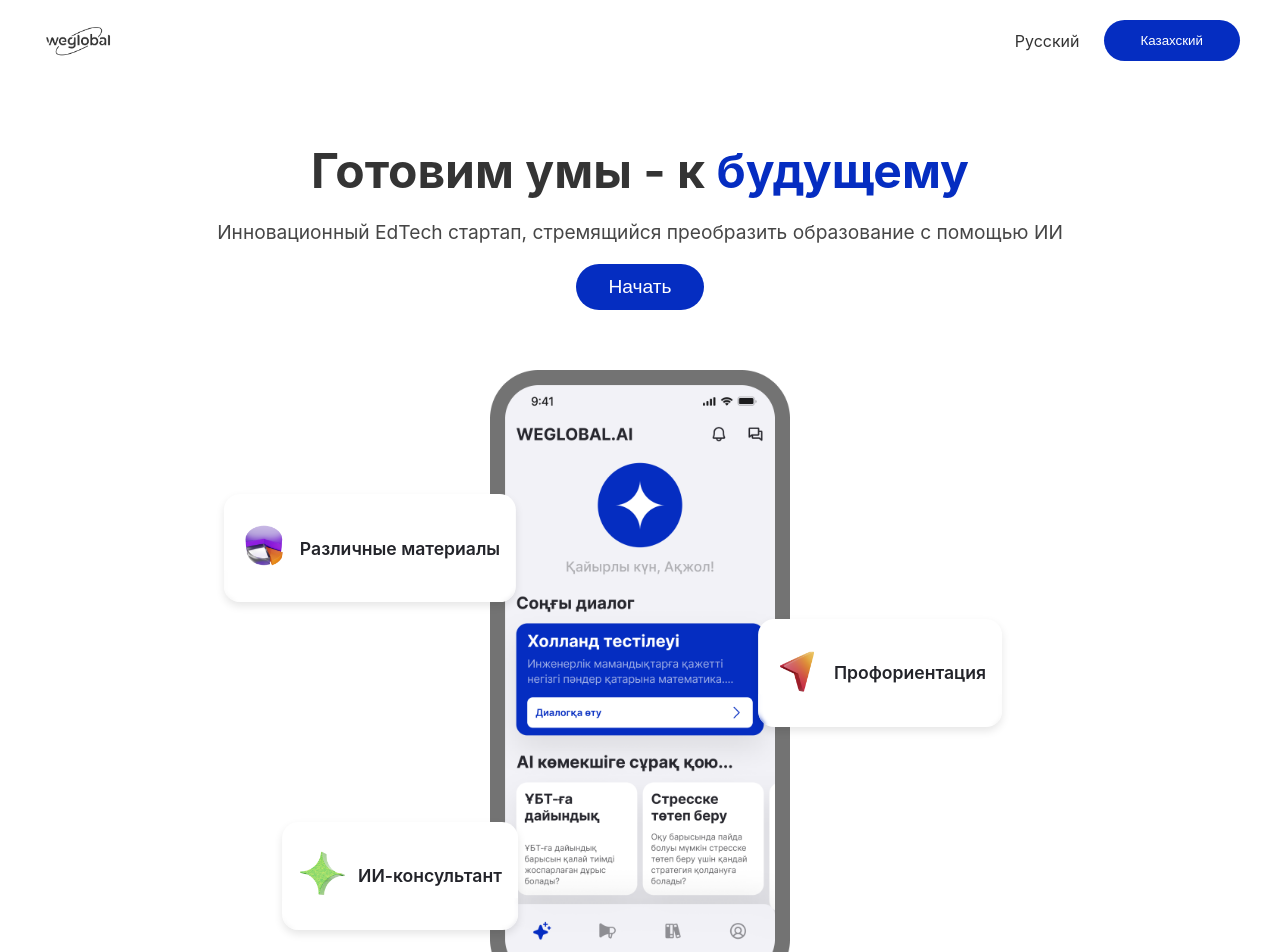
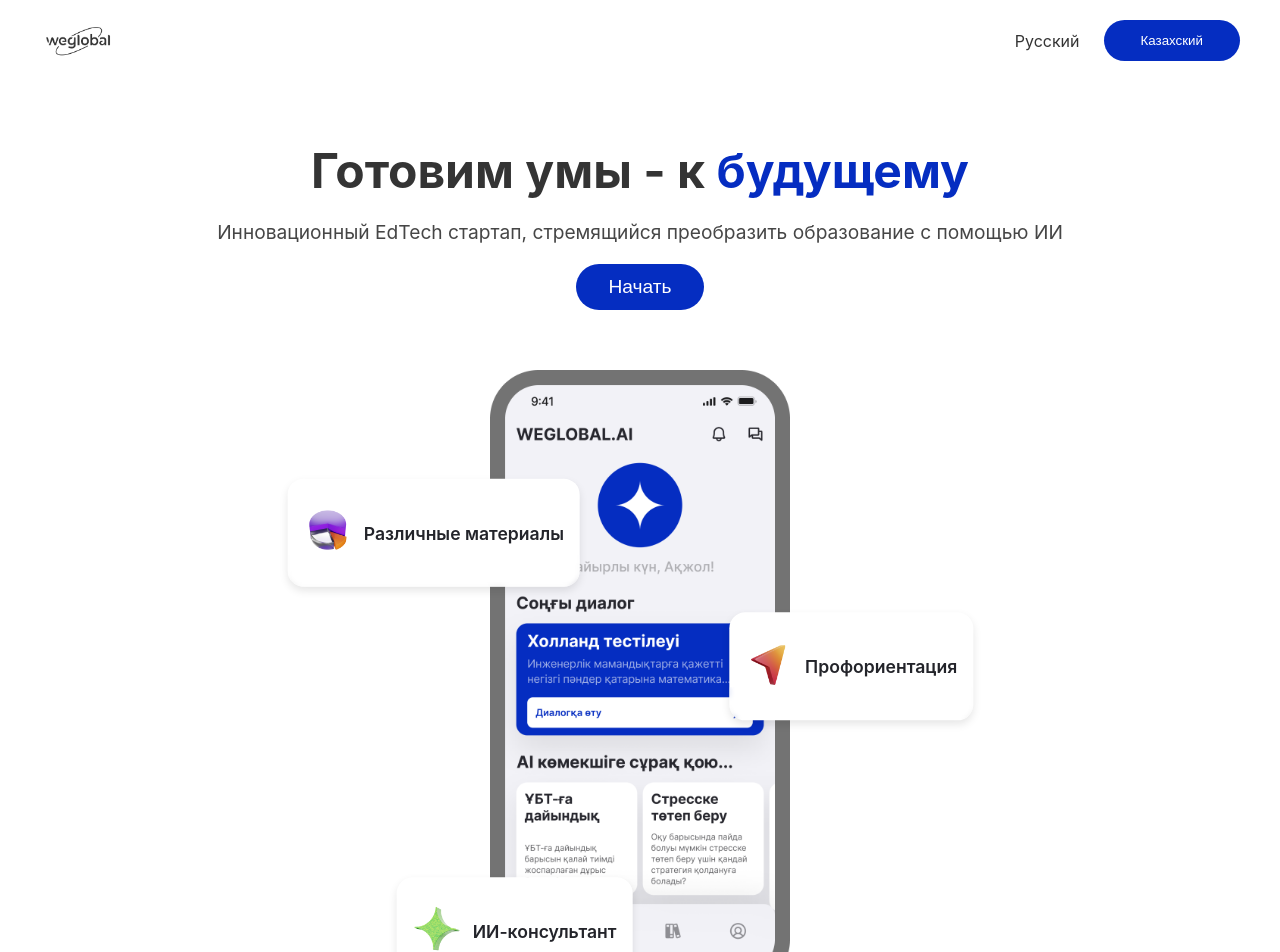
Before and after one commit to sumeshi3648/weglobal-landing, a Vue app: page / in a window 1280 px wide. Shown: the top 952 px of the page. Built offline with nearby package versions, Linux system fonts and the light colour scheme.

Commit message:
feat: added animation for the cards

```diff
--- a/src/styles/App.css
+++ b/src/styles/App.css
@@ -101,27 +101,132 @@ body {
   border-radius: 16px;
 }
 
+/*
+@keyframes rotate-card {
+  0% {
+    transform: rotate(0deg) translateY(-80px) rotate(0deg);
+  }
+  100% {
+    transform: rotate(360deg) translateY(-80px) rotate(-360deg);
+  }
+}
+
+@keyframes rotate-card-reverse {
+  0% {
+    transform: rotate(0deg) translateY(-80px) rotate(0deg);
+  }
+  100% {
+    transform: rotate(-360deg) translateY(-80px) rotate(360deg);
+  }
+}
+
+
 .card {
   position: absolute;
+  /*animation: rotate-card 10s linear infinite;
+  transform-origin: center center;
   z-index: 2;
 }
 
 .materials {
   top: 20%;
-  left: -40%;
+  left: -80%;
+  transform: translateX(-50%);
+  animation: rotate-card 16s linear infinite;
+}
+
+.proforientation {
+  top: 40%;
+  right: -70%;
+  transform: translateX(50%);
+  animation: rotate-card-reverse 10s linear infinite;
+}
+
+.ai-consultant {
+  bottom: 0%;
+  left: -30%;
+  transform: translateX(-50%);
+  animation: rotate-card 8s linear infinite;
+}
+
+
+@keyframes jump-up-down {
+  0%, 100% {
+    transform: translateY(0);
+  }
+  50% {
+    transform: translateY(-30px);
+  }
+}
+
+.card {
+  position: absolute;
+  animation: jump-up-down 2s ease-in-out infinite;
+  transform-origin: center;
+  z-index: 2;
+}
+
+.materials {
+  top: 20%;
+  left: -80%;
   transform: translateX(-50%);
 }
 
 .proforientation {
   top: 40%;
-  right: -30%;
+  right: -70%;
   transform: translateX(50%);
 }
 
 .ai-consultant {
-  bottom: 10%;
+  bottom: 0%;
   left: -30%;
   transform: translateX(-50%);
+}
+
+*/
+
+@keyframes jump-sway {
+  0%, 100% {
+    transform: translateY(0) translateX(0); /* Default position */
+  }
+  25% {
+    transform: translateY(-20px) translateX(-10px); /* Move up and slightly left */
+  }
+  50% {
+    transform: translateY(0) translateX(0); /* Move up higher, center */
+  }
+  75% {
+    transform: translateY(-20px) translateX(10px); /* Move up and slightly right */
+  }
+}
+
+.card {
+  position: absolute;
+  animation: jump-sway 3s ease-in-out infinite; /* Smooth, continuous animation */
+  transform-origin: center;
+  z-index: 2;
+}
+
+.materials {
+  top: 20%;
+  left: -70%;
+  transform: translateX(-50%);
+  animation-delay: 0s;
+}
+
+.proforientation {
+  top: 40%;
+  right: -60%;
+  transform: translateX(50%);
+  animation-delay: 0.2s;
+}
+
+.ai-consultant {
+  bottom: 0%;
+  left: -30%;
+  transform: translateX(-50%);
+  animation-delay: 0.8s;
 }
 
 /* Mobile Application Section */
```
Also changed, not shown: src/App.vue (+2 -5 lines), src/components/CardComponent.vue (line endings or trailing spaces).
